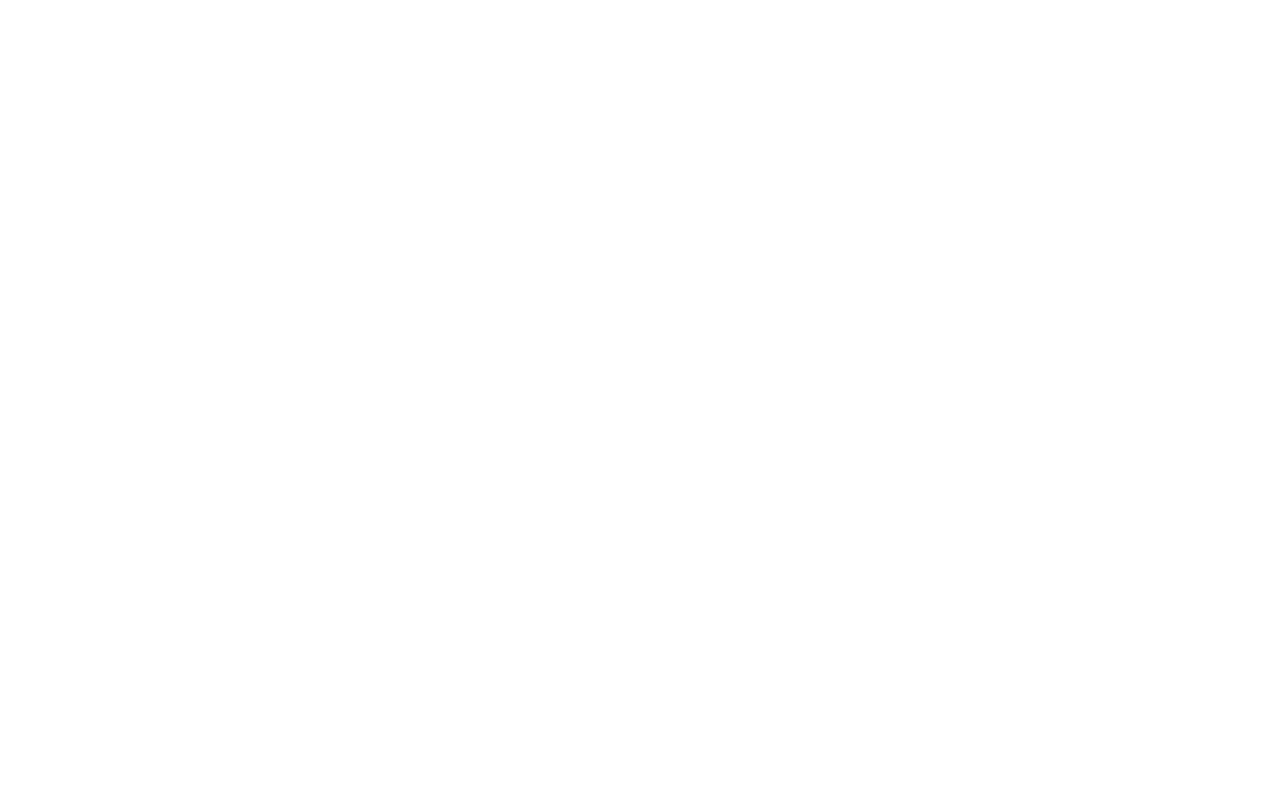
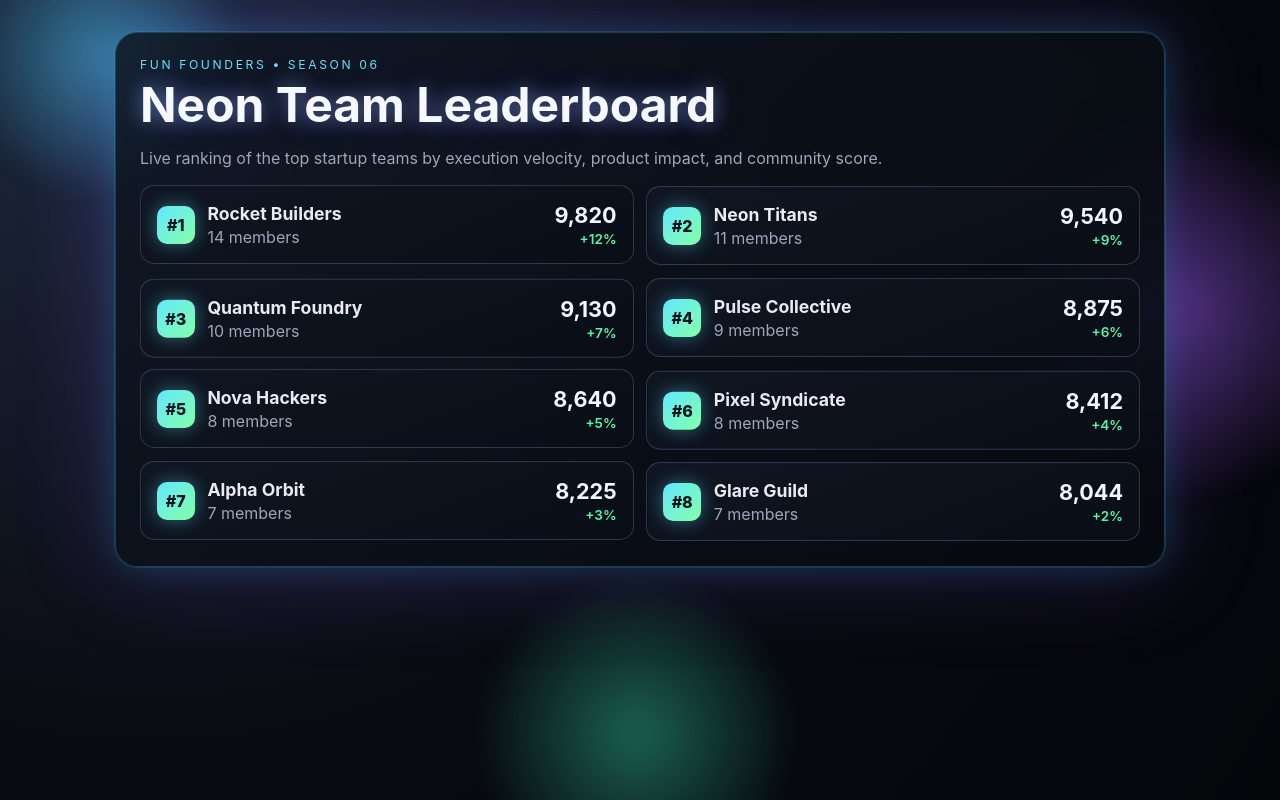
Before and after one commit to khalid-byldd/fun-founders-frontend, a Next.js app: page / in a window 1280 px wide. Before the commit this address had no page. Built offline with nearby package versions, Linux system fonts and the light colour scheme.

Commit message:
Create animated neon leaderboard landing page (#5)

```diff
--- a/app/globals.css
+++ b/app/globals.css
@@ -328,3 +328,193 @@
     align-items: flex-start;
   }
 }
+
+.leaderboard-page {
+  position: relative;
+  min-height: 100vh;
+  overflow: hidden;
+  padding: 2rem 1rem;
+  background: radial-gradient(circle at 12% 10%, #1f2940 0%, #090b11 50%, #05060a 100%);
+}
+
+.leaderboard-shell {
+  position: relative;
+  z-index: 3;
+  width: min(1050px, 100%);
+  margin: 0 auto;
+  border: 1px solid rgba(102, 221, 255, 0.22);
+  border-radius: 22px;
+  padding: 1.5rem;
+  backdrop-filter: blur(10px);
+  background: linear-gradient(140deg, rgba(15, 22, 34, 0.84) 0%, rgba(7, 10, 16, 0.88) 100%);
+  box-shadow:
+    0 0 0 1px rgba(46, 200, 255, 0.15),
+    0 0 35px rgba(34, 211, 255, 0.18),
+    0 0 100px rgba(144, 87, 255, 0.22);
+}
+
+.leaderboard-kicker {
+  margin: 0;
+  color: #66e0ff;
+  text-transform: uppercase;
+  letter-spacing: 2.6px;
+  font-size: 0.76rem;
+}
+
+.leaderboard-shell h1 {
+  margin: 0.45rem 0 0.35rem;
+  font-size: clamp(2rem, 5vw, 3rem);
+  line-height: 1.1;
+  color: #f5f8ff;
+  text-shadow:
+    0 0 18px rgba(147, 208, 255, 0.4),
+    0 0 30px rgba(126, 82, 255, 0.35);
+}
+
+.leaderboard-subtitle {
+  max-width: 760px;
+  margin-bottom: 1.2rem;
+}
+
+.leaderboard-grid {
+  display: grid;
+  grid-template-columns: repeat(2, minmax(0, 1fr));
+  gap: 0.8rem;
+}
+
+.leaderboard-card {
+  position: relative;
+  border-radius: 14px;
+  border: 1px solid rgba(128, 147, 189, 0.3);
+  background: linear-gradient(160deg, rgba(17, 23, 36, 0.92) 0%, rgba(10, 14, 22, 0.95) 100%);
+  padding: 1rem;
+  display: grid;
+  grid-template-columns: auto 1fr auto;
+  gap: 0.8rem;
+  align-items: center;
+  transition: transform 220ms ease, border-color 220ms ease, box-shadow 220ms ease;
+  animation: floatPulse 4.2s ease-in-out infinite;
+}
+
+.leaderboard-card:nth-child(2n) {
+  animation-delay: 0.4s;
+}
+
+.leaderboard-card:nth-child(3n) {
+  animation-delay: 0.8s;
+}
+
+.leaderboard-card:hover {
+  transform: translateY(-2px) scale(1.01);
+  border-color: rgba(113, 236, 255, 0.58);
+  box-shadow: 0 0 24px rgba(34, 211, 255, 0.2);
+}
+
+.leaderboard-rank {
+  width: 2.35rem;
+  height: 2.35rem;
+  border-radius: 10px;
+  display: grid;
+  place-items: center;
+  font-weight: 800;
+  color: #05131f;
+  background: linear-gradient(135deg, #61e8ff 0%, #85ffa9 100%);
+  box-shadow: 0 0 18px rgba(97, 232, 255, 0.42);
+}
+
+.leaderboard-card h2 {
+  margin: 0;
+  font-size: 1.1rem;
+}
+
+.leaderboard-card p {
+  margin: 0.2rem 0 0;
+}
+
+.leaderboard-meta {
+  text-align: right;
+  display: grid;
+  gap: 0.2rem;
+}
+
+.leaderboard-meta strong {
+  font-size: 1.35rem;
+  color: #f2f6ff;
+}
+
+.leaderboard-meta span {
+  font-size: 0.85rem;
+  color: #57f5a7;
+  font-weight: 600;
+}
+
+.leaderboard-glow {
+  position: absolute;
+  border-radius: 999px;
+  filter: blur(12px);
+  opacity: 0.9;
+  pointer-events: none;
+  animation: drift 10s ease-in-out infinite;
+}
+
+.leaderboard-glow-a {
+  width: 280px;
+  height: 280px;
+  background: radial-gradient(circle, rgba(76, 210, 255, 0.55) 0%, rgba(76, 210, 255, 0) 70%);
+  top: -70px;
+  left: -40px;
+}
+
+.leaderboard-glow-b {
+  width: 360px;
+  height: 360px;
+  background: radial-gradient(circle, rgba(165, 95, 255, 0.48) 0%, rgba(165, 95, 255, 0) 72%);
+  right: -80px;
+  top: 18%;
+  animation-delay: 1.8s;
+}
+
+.leaderboard-glow-c {
+  width: 300px;
+  height: 300px;
+  background: radial-gradient(circle, rgba(62, 255, 201, 0.4) 0%, rgba(62, 255, 201, 0) 72%);
+  left: 38%;
+  bottom: -100px;
+  animation-delay: 0.9s;
+}
+
+@keyframes drift {
+  0%,
+  100% {
+    transform: translate3d(0, 0, 0) scale(1);
+  }
+  50% {
+    transform: translate3d(0, -16px, 0) scale(1.06);
+  }
+}
+
+@keyframes floatPulse {
+  0%,
+  100% {
+    transform: translateY(0);
+  }
+  50% {
+    transform: translateY(-3px);
+  }
+}
+
+@media (max-width: 860px) {
+  .leaderboard-grid {
+    grid-template-columns: 1fr;
+  }
+
+  .leaderboard-card {
+    grid-template-columns: auto 1fr;
+  }
+
+  .leaderboard-meta {
+    grid-column: 1 / -1;
+    text-align: left;
+    margin-left: 3.2rem;
+  }
+}
--- a/app/page.tsx
+++ b/app/page.tsx
@@ -1,5 +1,44 @@
-import { redirect } from 'next/navigation';
+const leaderboard = [
+  { name: 'Rocket Builders', score: 9820, trend: '+12%', members: 14 },
+  { name: 'Neon Titans', score: 9540, trend: '+9%', members: 11 },
+  { name: 'Quantum Foundry', score: 9130, trend: '+7%', members: 10 },
+  { name: 'Pulse Collective', score: 8875, trend: '+6%', members: 9 },
+  { name: 'Nova Hackers', score: 8640, trend: '+5%', members: 8 },
+  { name: 'Pixel Syndicate', score: 8412, trend: '+4%', members: 8 },
+  { name: 'Alpha Orbit', score: 8225, trend: '+3%', members: 7 },
+  { name: 'Glare Guild', score: 8044, trend: '+2%', members: 7 }
+];
 
 export default function HomePage() {
-  redirect('/login');
+  return (
+    <main className="leaderboard-page">
+      <div className="leaderboard-glow leaderboard-glow-a" />
+      <div className="leaderboard-glow leaderboard-glow-b" />
+      <div className="leaderboard-glow leaderboard-glow-c" />
+
+      <section className="leaderboard-shell">
+        <p className="leaderboard-kicker">Fun Founders • Season 06</p>
+        <h1>Neon Team Leaderboard</h1>
+        <p className="muted leaderboard-subtitle">
+          Live ranking of the top startup teams by execution velocity, product impact, and community score.
+        </p>
+
+        <div className="leaderboard-grid">
+          {leaderboard.map((team, index) => (
+            <article key={team.name} className="leaderboard-card">
+              <div className="leaderboard-rank">#{index + 1}</div>
+              <div>
+                <h2>{team.name}</h2>
+                <p className="muted">{team.members} members</p>
+              </div>
+              <div className="leaderboard-meta">
+                <strong>{team.score.toLocaleString()}</strong>
+                <span>{team.trend}</span>
+              </div>
+            </article>
+          ))}
+        </div>
+      </section>
+    </main>
+  );
 }
```
